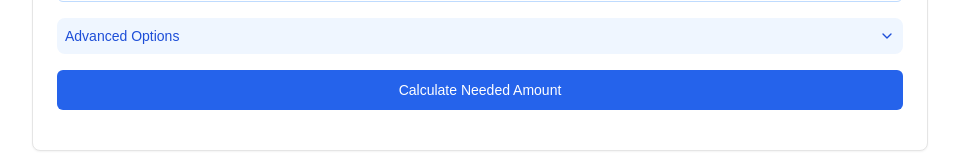
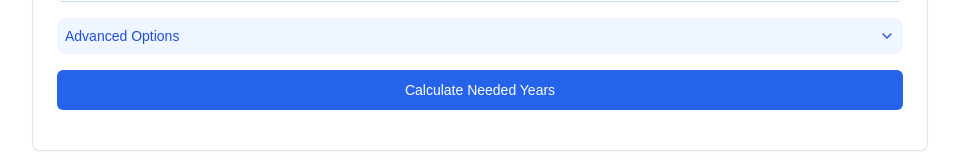
Before and after one commit to domonkospapp/pension-tension, a Next.js app: page / in a window 1280 px wide. Shown: the part 488-648 px from the top of the page, without its empty margins (160-1119 px from the left). Built offline with nearby package versions, Linux system fonts and the light colour scheme.

Commit message:
Update text

```diff
--- a/src/components/investment-calculator.tsx
+++ b/src/components/investment-calculator.tsx
@@ -272,7 +272,7 @@ export function InvestmentCalculatorComponent() {
           onClick={calculateNeededAmount}
           className="w-full bg-blue-600 hover:bg-blue-700 text-white"
         >
-          Calculate Needed Amount
+          Calculate Needed Years
         </Button>
         {!!yearsNeeded && (
           <div className="mt-4 p-4 bg-blue-50 border border-blue-200 rounded-md">
```
